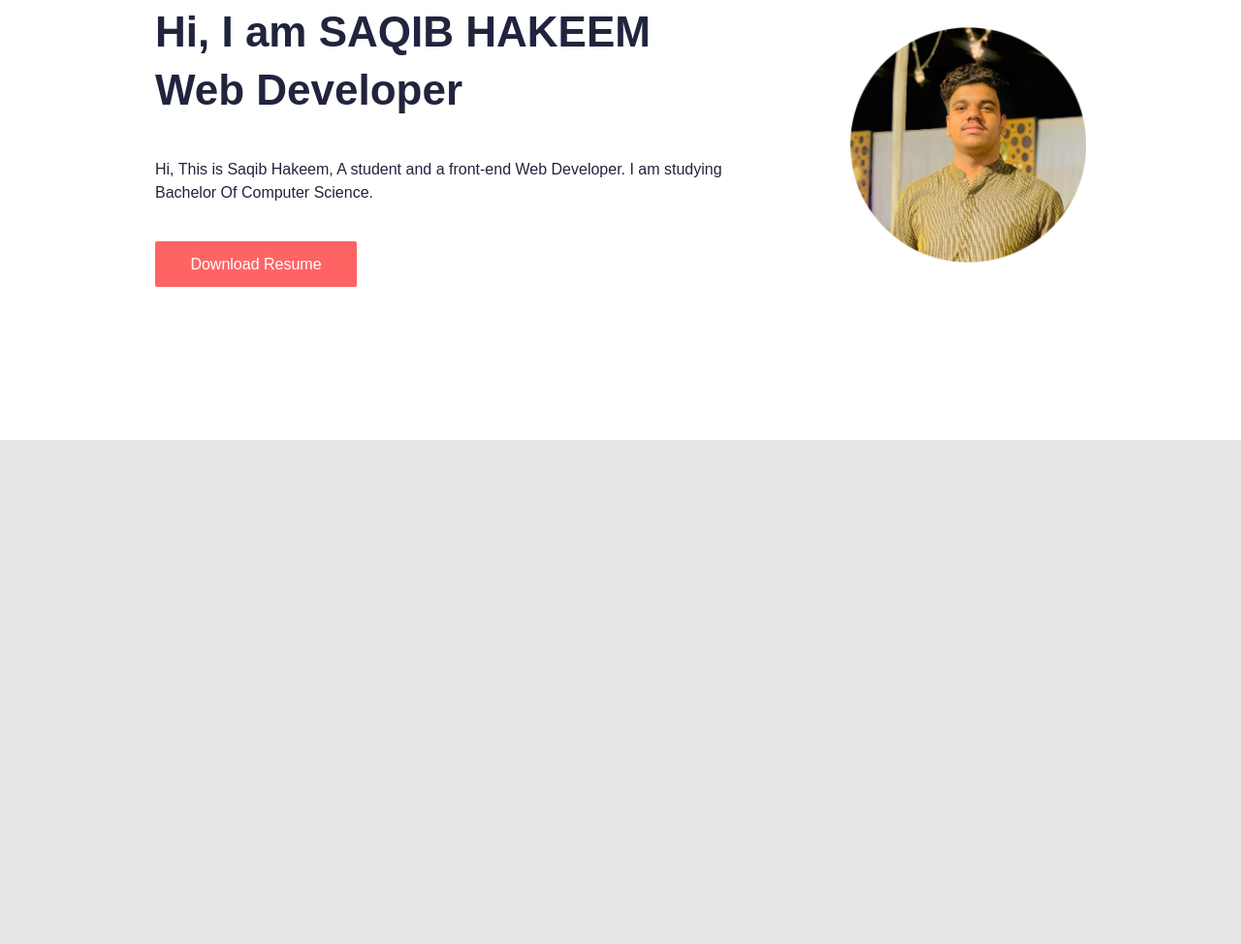
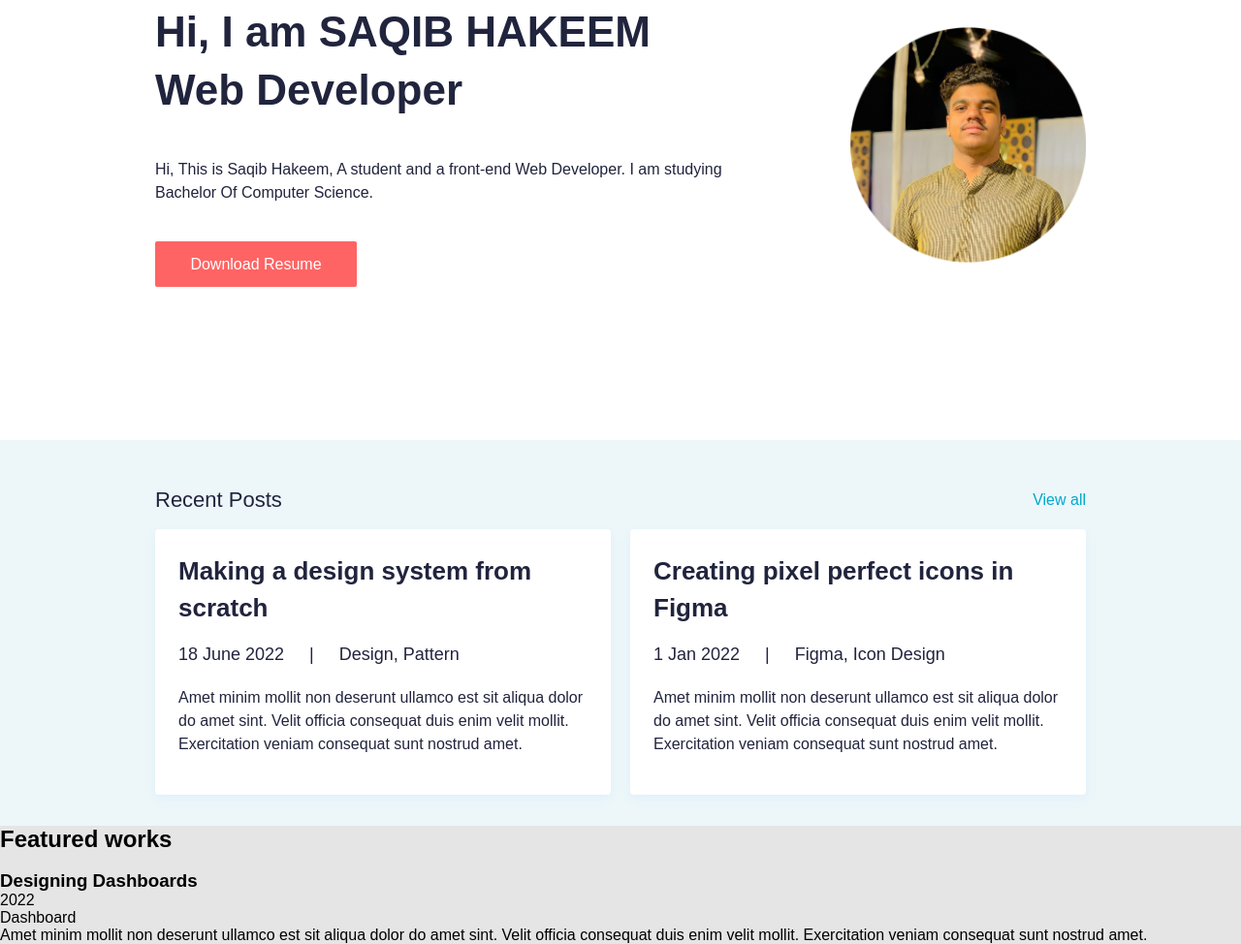
Before and after one commit to saqibhakeem/my-project, a plain HTML site: page index.html in a window 1280 px wide. Shown: the part 205-1179 px from the top of the page at 97% size. Before the commit the page ends 800 px from the top, so only its background shows below. Drawn offline with Linux system fonts and the light colour scheme.

Commit message:
done next section

```diff
--- a/index.html
+++ b/index.html
@@ -41,7 +41,8 @@
         </div>
     </div>
   </section>
-<!-- <section class="post-section">
+  <section class="post-section">
+    <div class="post-inner">
       <div class="post-header">
         <h2>Recent Posts</h2>
         <a href="index.html">View all</a>
@@ -49,20 +50,51 @@
       <div class="post">
         <article class="post-item">
           <header>
-        <h3>UI Interaction of the week</h3>
+            <h3>Making a design system from scratch</h3>
           </header>
-      <div>18 June 2022 | <span>Express, Handlebars</span></div>
+          <div class="hi"><span>18 June 2022</span><span>|</span><span>Design, Pattern</span></div>
           <p>Amet minim mollit non deserunt ullamco est sit aliqua dolor do amet sint. Velit officia consequat duis enim velit mollit. Exercitation veniam consequat sunt nostrud amet.</p>
        </article>
        <article class="post-item">
         <header>
-      <h3>UI Interaction of the week</h3>
+          <h3>Creating pixel perfect icons in Figma</h3>
         </header>
-    <div>1 Jan 2022 | <span>Express, Handlebars</span></div>
+        <div class="hi"><span>1 Jan 2022</span><span>|</span><span>Figma, Icon Design</span></div>
         <p>Amet minim mollit non deserunt ullamco est sit aliqua dolor do amet sint. Velit officia consequat duis enim velit mollit. Exercitation veniam consequat sunt nostrud amet.</p>
      </article>
       </div>
+    </div>
 
-</section> -->
+  </section>
+
+  <section class="feature-section">
+     <div class="feature-section-inner">
+      <div class="fs-header">
+        <h2>Featured works</h2>
+      </div>
+      <div class="fs-list">
+        <div class="fs-item">
+          <div class="fs-item-left">
+            <img src="" alt="">
+          </div>
+          <div class="fs-items-right">
+            <h3>Designing Dashboards</h3>
+            <div>
+              <div class="badge">2022</div>
+              <div class="category">Dashboard</div>
+            </div>
+            <div class="description">
+              Amet minim mollit non deserunt ullamco est sit aliqua dolor do amet sint. Velit officia consequat duis enim velit mollit. Exercitation veniam consequat sunt nostrud amet.
+            </div>
+          </div>
+
+        </div>
+
+      </div>
+     </div>
+  </section>
+
+
+
 </body>
 </html>
--- a/styles.css
+++ b/styles.css
@@ -107,3 +107,75 @@ top: 210px;
     text-decoration: none;
     color: #FFF;
 }
+
+.post-section {
+    background-color: #EDF7FA;
+    padding: 32px 0;
+}
+
+
+
+.post-section .post-header h2{
+ font-weight: 400;
+ font-size: 22px;
+ line-height: 60px;
+ color: #21243D;
+
+}
+.post-section .post-inner{
+    max-width: 960px;
+    margin: 0 auto;
+}
+.post-section .post-header{
+    display: flex;
+    align-items: center;
+    justify-content: space-between;
+}
+.post-section .post-header a{
+    font-weight: 400;
+    font-size: 16px;
+    line-height: 24px;
+    color: #00A8CC;
+    text-decoration: none;
+
+}
+
+.post-section .post {
+    display: flex;
+    gap: 20px;
+}
+.post-section .post .post-item{
+    background-color: #FFFFFF;
+    box-shadow: 0px 4px 10px rgba(187, 225, 250, 0.25);
+    border-radius: 4px;
+    padding: 24px;
+
+
+}
+.post-item h3{
+ font-weight: 700;
+ font-size: 26px;
+ line-height: 38px;
+ color: #21243D;
+ margin-bottom: 16px;
+
+}
+.hi{
+    font-weight: 400;
+ font-size: 18px;
+ line-height: 26px;
+ color: #21243D;
+ display: flex;
+ gap: 26px
+ ;
+ align-items: center;
+ margin-bottom: 20px;
+}
+
+.post-item p{
+    font-weight: 400;
+ font-size: 16px;
+ line-height: 24px;
+ color: #21243D;
+
+}
```
Lines whose indentation alone changed are shown as unchanged.
